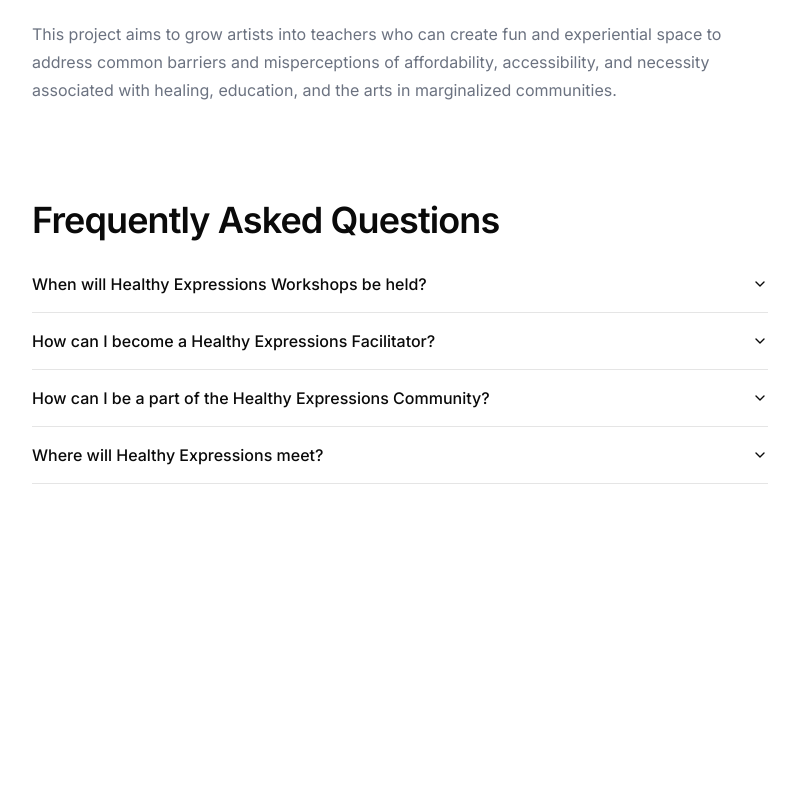
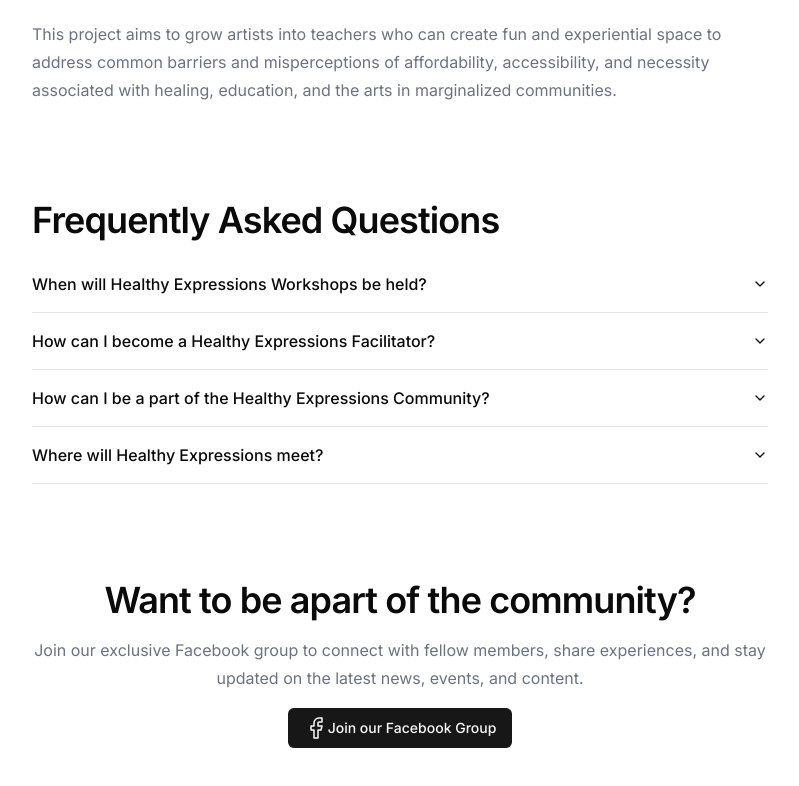
Before and after one commit to BostonRohan/healthy-expressions, a Next.js app: page / in a window 1280 px wide. Shown: the part 940-1726 px from the top of the page, without its empty margins (256-1055 px from the left). Before the commit the page ends 1520 px from the top, so only its background shows below. Built offline with nearby package versions, Linux system fonts and the light colour scheme.

Commit message:
feat: contact us

```diff
--- a/app/page.tsx
+++ b/app/page.tsx
@@ -5,6 +5,7 @@
   AccordionItem,
   AccordionTrigger,
 } from "@/components/ui/accordion";
+import { buttonVariants } from "@/components/ui/button";
 import Link from "next/link";
 
 export default function Home() {
@@ -118,6 +119,35 @@
             </AccordionItem>
           </Accordion>
         </section>
+        <section className="max-w-3xl mx-auto sm:pl-8 space-y-4 flex justify-center flex-col text-center">
+          <H2>Want to be apart of the community?</H2>
+          <P>
+            Join our exclusive Facebook group to connect with fellow members,
+            share experiences, and stay updated on the latest news, events, and
+            content.{" "}
+          </P>
+          <Link
+            href="https://www.facebook.com/share/gPWn6ALpHuGHfiDd/?mibextid=lOuIew"
+            target="_blank"
+            className={`${buttonVariants({ variant: "default" })} bg-[#4267B2] self-center hover:bg-[#4254b2]`}
+          >
+            <svg
+              xmlns="http://www.w3.org/2000/svg"
+              width="24"
+              height="24"
+              viewBox="0 0 24 24"
+              fill="none"
+              stroke="currentColor"
+              stroke-width="1.5"
+              stroke-linecap="round"
+              stroke-linejoin="round"
+              className="lucide lucide-facebook"
+            >
+              <path d="M18 2h-3a5 5 0 0 0-5 5v3H7v4h3v8h4v-8h3l1-4h-4V7a1 1 0 0 1 1-1h3z" />
+            </svg>
+            Join our Facebook Group
+          </Link>
+        </section>
       </main>
     </div>
   );
--- /dev/null
+++ b/components/ui/button.tsx
@@ -0,0 +1,56 @@
+import * as React from "react"
+import { Slot } from "@radix-ui/react-slot"
+import { cva, type VariantProps } from "class-variance-authority"
+
+import { cn } from "@/lib/utils"
+
+const buttonVariants = cva(
+  "inline-flex items-center justify-center whitespace-nowrap rounded-md text-sm font-medium ring-offset-background transition-colors focus-visible:outline-none focus-visible:ring-2 focus-visible:ring-ring focus-visible:ring-offset-2 disabled:pointer-events-none disabled:opacity-50",
+  {
+    variants: {
+      variant: {
+        default: "bg-primary text-primary-foreground hover:bg-primary/90",
+        destructive:
+          "bg-destructive text-destructive-foreground hover:bg-destructive/90",
+        outline:
+          "border border-input bg-background hover:bg-accent hover:text-accent-foreground",
+        secondary:
+          "bg-secondary text-secondary-foreground hover:bg-secondary/80",
+        ghost: "hover:bg-accent hover:text-accent-foreground",
+        link: "text-primary underline-offset-4 hover:underline",
+      },
+      size: {
+        default: "h-10 px-4 py-2",
+        sm: "h-9 rounded-md px-3",
+        lg: "h-11 rounded-md px-8",
+        icon: "h-10 w-10",
+      },
+    },
+    defaultVariants: {
+      variant: "default",
+      size: "default",
+    },
+  }
+)
+
+export interface ButtonProps
+  extends React.ButtonHTMLAttributes<HTMLButtonElement>,
+    VariantProps<typeof buttonVariants> {
+  asChild?: boolean
+}
+
+const Button = React.forwardRef<HTMLButtonElement, ButtonProps>(
+  ({ className, variant, size, asChild = false, ...props }, ref) => {
+    const Comp = asChild ? Slot : "button"
+    return (
+      <Comp
+        className={cn(buttonVariants({ variant, size, className }))}
+        ref={ref}
+        {...props}
+      />
+    )
+  }
+)
+Button.displayName = "Button"
+
+export { Button, buttonVariants }
--- a/package.json
+++ b/package.json
@@ -10,6 +10,7 @@
   },
   "dependencies": {
     "@radix-ui/react-accordion": "^1.1.2",
+    "@radix-ui/react-slot": "^1.0.2",
     "next": "14.2.3",
     "react": "^18",
     "react-dom": "^18"
```
Also changed, not shown: 1 other file (tests, documents, lock files or other folders).
